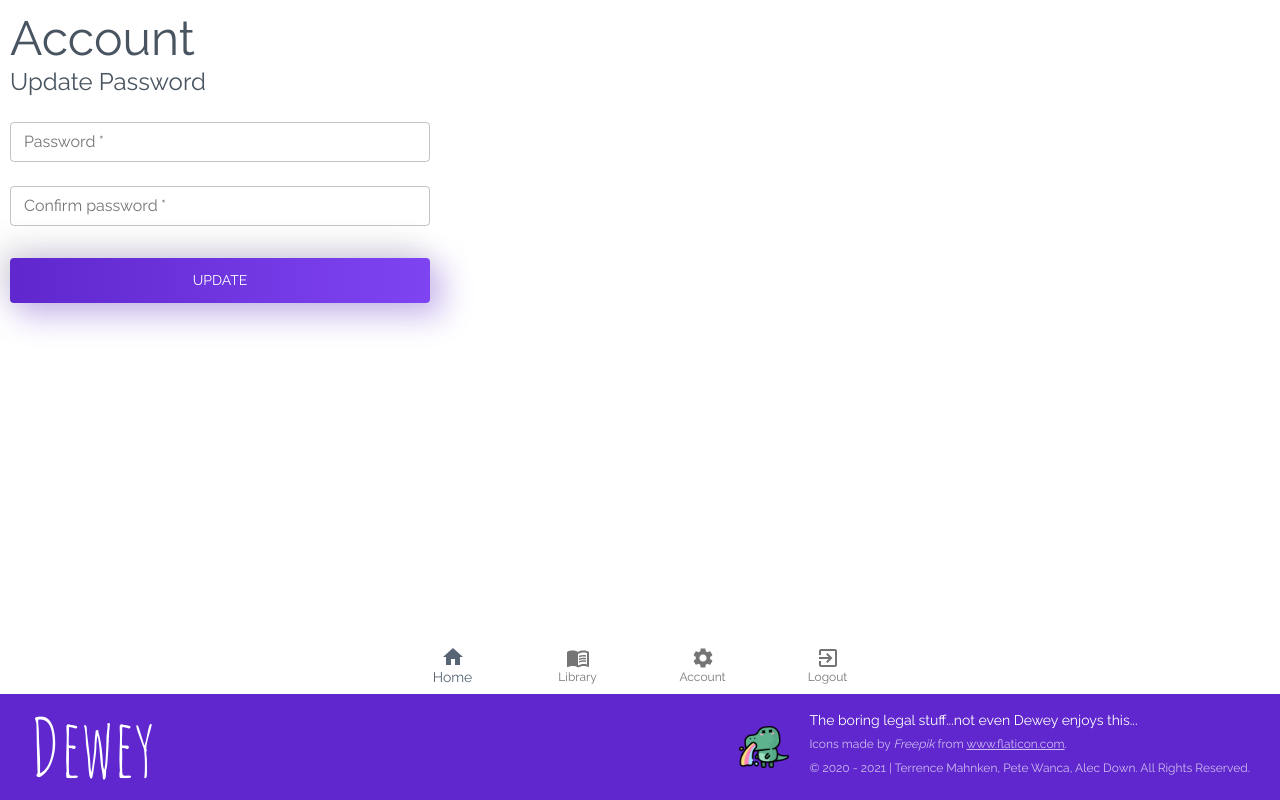
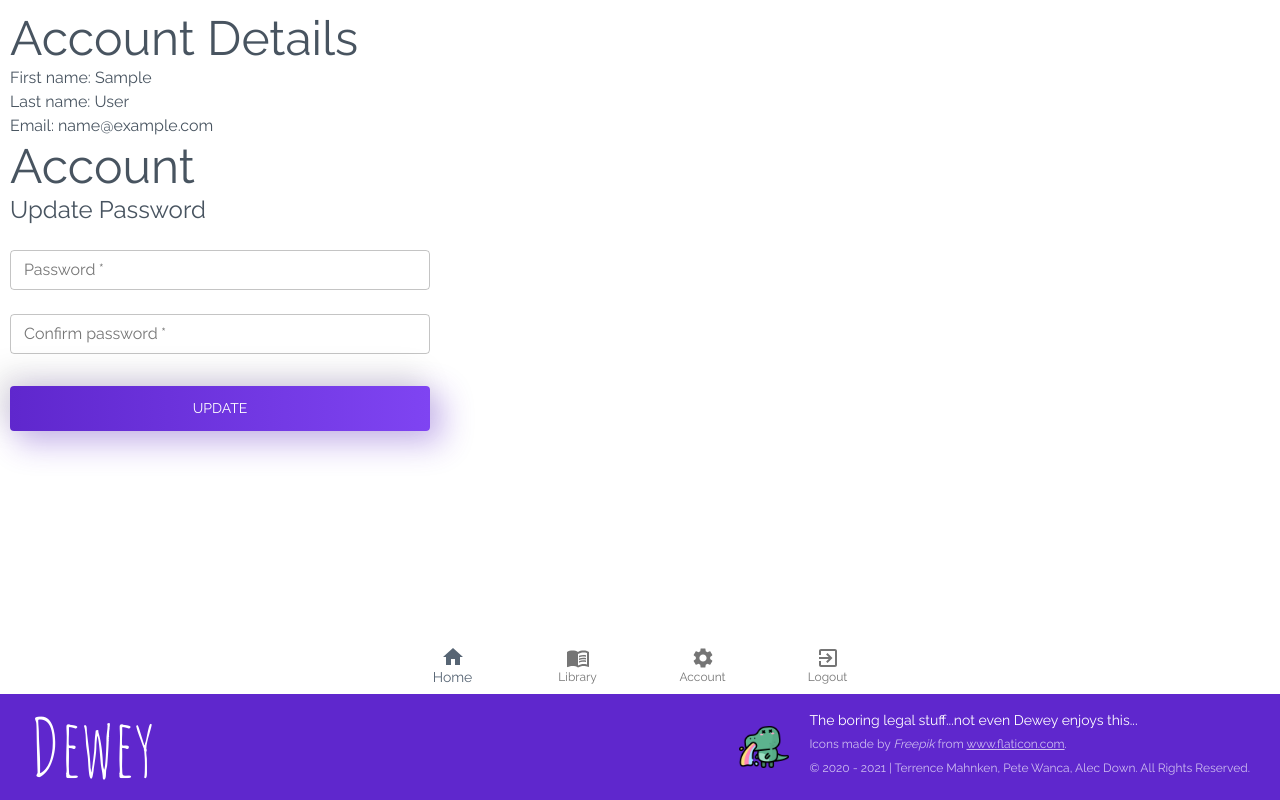
Before and after one commit to TerrenceMM2/dewey, a React (Create React App) app in the folder client/: page /account in a window 1280 px wide. Built offline with nearby package versions, Linux system fonts and the light colour scheme; sample sign-in values are in the browser's storage.

Commit message:
display user profile on settings page

```diff
--- a/client/src/App.js
+++ b/client/src/App.js
@@ -9,7 +9,6 @@ import { NoMatch } from './pages/NoMatch';
 import { BrowserRouter as Router, Switch, Route } from 'react-router-dom';
 import Footer from './components/Footer';
 import { PrivateRoute } from './utils/PrivateRoute';
-import Navigation from './components/Navigation/Navigation';
 import { UserContext } from './context/contexts/UserContext';
 
 const App = () => {
--- a/client/src/components/LoginForm/LoginForm.js
+++ b/client/src/components/LoginForm/LoginForm.js
@@ -49,7 +49,8 @@ export const LoginForm = () => {
 
         try {
             const response = await SendLogin(email, password);
-            dispatch({ type: 'LOGIN_SUCCESS', payload: { token: response.data.token } });
+
+            dispatch({ type: 'LOGIN_SUCCESS', payload: { user: response.data } });
             setAuthToken(localStorage.token);
         } catch (error) {
             dispatch({ type: 'LOGIN_FAILURE', payload: { message: error.response.data.data } });
--- a/client/src/context/contexts/UserContext.js
+++ b/client/src/context/contexts/UserContext.js
@@ -7,12 +7,18 @@ export const UserContext = createContext();
 export const UserContextProvider = ({ children }) => {
     const [user, dispatch] = useReducer(UserReducer, { loggedIn: false }, () => {
         const token = localStorage.getItem('token');
+
         if (token) {
             const currentTime = Date.now() / 1000;
             try {
-                const { exp } = decode(token);
+                const { exp, email, firstName, lastName } = decode(token);
                 if (exp > currentTime) {
-                    return { loggedIn: true, token };
+                    return {
+                        loggedIn: true,
+                        email,
+                        firstName,
+                        lastName
+                    };
                 } else if (currentTime >= exp) {
                     localStorage.removeItem('token');
                     return { loggedIn: false };
--- a/client/src/context/reducers/UserReducer.js
+++ b/client/src/context/reducers/UserReducer.js
@@ -7,9 +7,15 @@ export const UserReducer = (state, action) => {
             return { loggedIn: false, message: action.payload.message };
 
         case 'LOGIN_SUCCESS':
-            const token = action.payload.token.split(' ')[1];
+            const token = action.payload.user.token.split(' ')[1];
+            const { firstName, lastName, email } = action.payload.user;
             localStorage.setItem('token', token);
-            return { loggedIn: true };
+            return {
+                loggedIn: true,
+                firstName,
+                lastName,
+                email
+            };
 
         case 'LOGIN_FAILURE':
             return { loggedIn: false, message: action.payload.message };
@@ -27,10 +33,10 @@ export const UserReducer = (state, action) => {
 
         case 'UPDATE_PASSWORD_SUCCESS':
             console.log(action.payload);
-            return { loggedIn: true, updatedPwd: true, message: action.payload.message };
+            return { ...state, updatedPwd: true, message: action.payload.message };
 
         case 'UPDATE_PASSWORD_FAILURE':
-            return { loggedIn: true, updatedPwd: false, message: action.payload.message };
+            return { ...state, updatedPwd: false, message: action.payload.message };
 
         default:
             return state;
--- a/client/src/pages/Account.js
+++ b/client/src/pages/Account.js
@@ -9,12 +9,17 @@ import { Typography } from '@material-ui/core';
 export const Account = () => {
     const { user } = useContext(UserContext);
     const auth = user.loggedIn;
+    console.log(user);
 
     let content;
 
     auth
         ? (content = (
               <div>
+                  <Typography variant="h3">Account Details</Typography>
+                  <Typography variant="body1">First name: {user.firstName}</Typography>
+                  <Typography variant="body1">Last name: {user.lastName}</Typography>
+                  <Typography variant="body1">Email: {user.email}</Typography>
                   <Typography variant="h3">Account</Typography>
                   <PasswordForm />
               </div>
```
Also changed, not shown: 1 other file (tests, documents, lock files or other folders).
